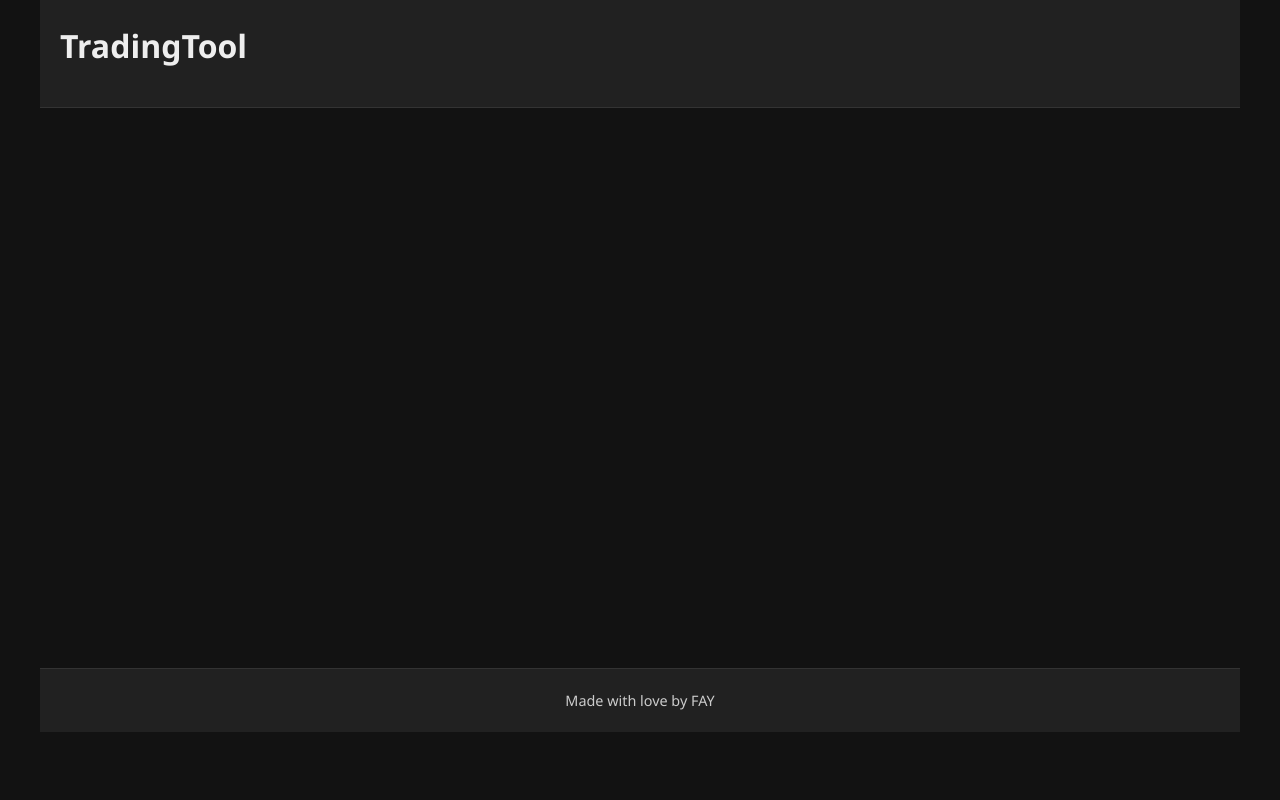
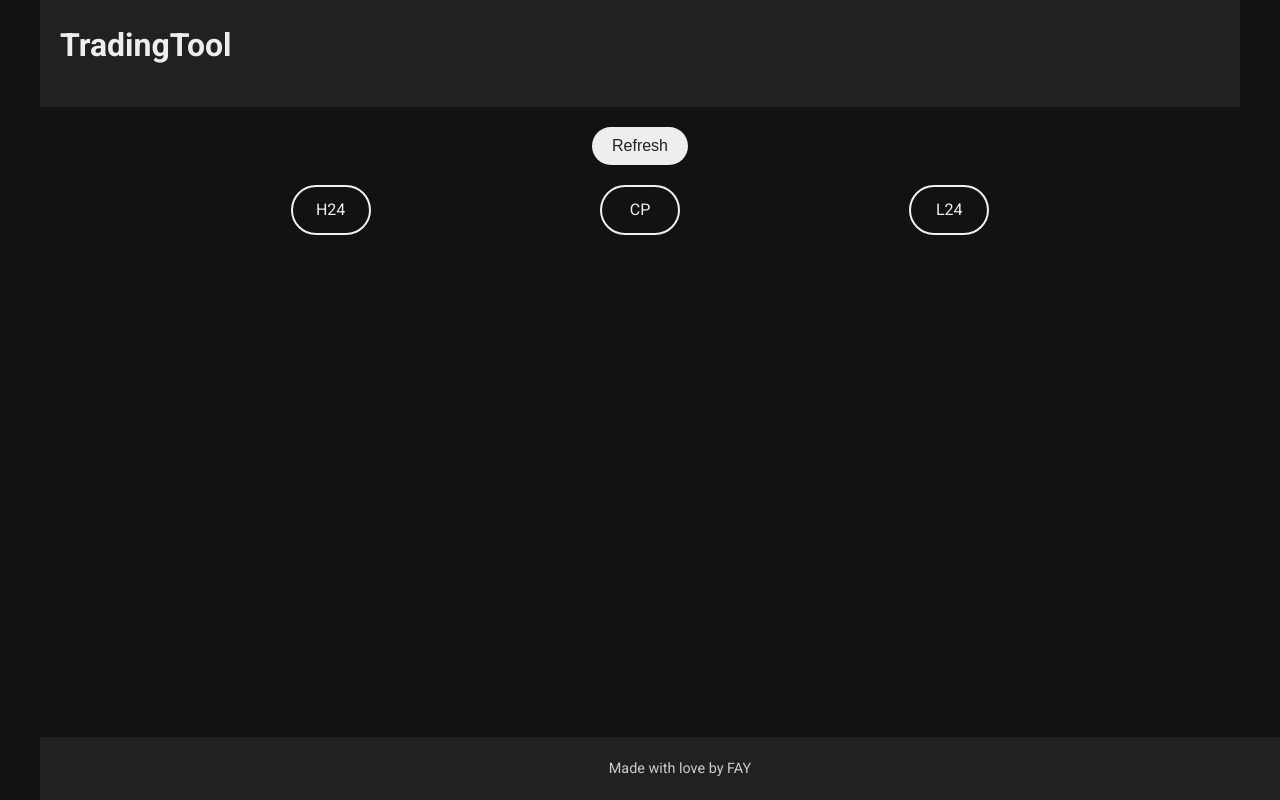
Before and after one commit to FAYnim/TradingTool, a plain HTML site: page index.html in a window 1280 px wide. Drawn offline with Linux system fonts and the light colour scheme.

Commit message:
update index.html 2025-05-16 05:57

```diff
--- a/index.html
+++ b/index.html
@@ -5,7 +5,6 @@
     <meta name="viewport" content="width=device-width, initial-scale=1.0">
     <title>TradingTool</title>
     <style>
-        /* Reset CSS agar konsisten di semua browser */
         * {
             box-sizing: border-box;
             margin: 0;
@@ -13,55 +12,78 @@
         }
 
         body {
-            font-family: 'Segoe UI', Tahoma, Geneva, Verdana, sans-serif;
-            background-color: #121212; /* Latar belakang dark */
-            color: #f0f0f0; /* Warna teks terang */
-            line-height: 1.6; /* Keterbacaan teks */
+            font-family: 'Roboto', sans-serif;
+            background-color: #121212;
+            color: #f0f0f0;
+            line-height: 1.6;
         }
 
-        /* Penataan Container Utama */
         .container {
             max-width: 1200px;
-            margin: 0 auto; /* Tengah secara horizontal */
-//            padding: 20px;
-        }
-
-        header, main, footer {
-            padding: 20px;
+            margin: 0 auto;
         }
 
         header {
-            background-color: #212121; /* Warna latar belakang header */
-            border-bottom: 1px solid #333; /* Garis pemisah */
+            text-align: left;
+            padding: 20px;
+		background-color: #212121;
         }
 
         header h1 {
-            text-align: left; /* Judul rata kiri */
             font-size: 2em;
             margin-bottom: 0.5em;
-            color: #eee; /* Warna judul yang lebih terang */
+            color: #eee;
         }
 
         main {
-            min-height: 70vh; /* Tinggi minimal main */
-            padding: 30px;
+            min-height: 60vh;
+            padding: 20px;
+            display: flex;
+            flex-direction: column;
+            align-items: center;
+        }
+
+        .button {
+            background-color: #eee;
+            color: #212121;
+            border: none;
+            padding: 10px 20px;
+            border-radius: 25px;
+            cursor: pointer;
+            font-size: 1em;
+            margin-bottom: 20px;
+        }
+
+        .data-container {
+            display: flex;
+            justify-content: space-around;
+            width: 80%;
+            margin-bottom: 20px;
+        }
+
+        .data-box {
+            border: 2px solid #f0f0f0;
+            padding: 10px 20px;
+            border-radius: 25px;
+            text-align: center;
+            min-width: 80px;
         }
 
         footer {
-            background-color: #212121; /* Warna latar belakang footer */
-            border-top: 1px solid #333; /* Garis pemisah */
+            background-color: #212121;
             text-align: center;
             padding: 20px;
-            position: relative; /* Penting untuk positioning */
-            bottom: 0;         /* Melekat di bagian bawah */
+            position: fixed;
+            bottom: 0;
             width: 100%;
         }
 
         footer p {
             font-size: 0.9em;
-            color: #ccc; /* Warna teks footer */
+            color: #ccc;
         }
     </style>
+    <link href="https://fonts.googleapis.com/css2?family=Roboto:wght@400;500;700&display=swap" rel="stylesheet">
 </head>
 <body>
 
@@ -71,7 +93,13 @@
         </header>
 
         <main>
-            <!-- Isi Konten Utama Disini -->
+            <button class="button">Refresh</button>
+
+            <div class="data-container">
+                <div class="data-box">H24</div>
+                <div class="data-box">CP</div>
+                <div class="data-box">L24</div>
+            </div>
         </main>
 
         <footer>
```
